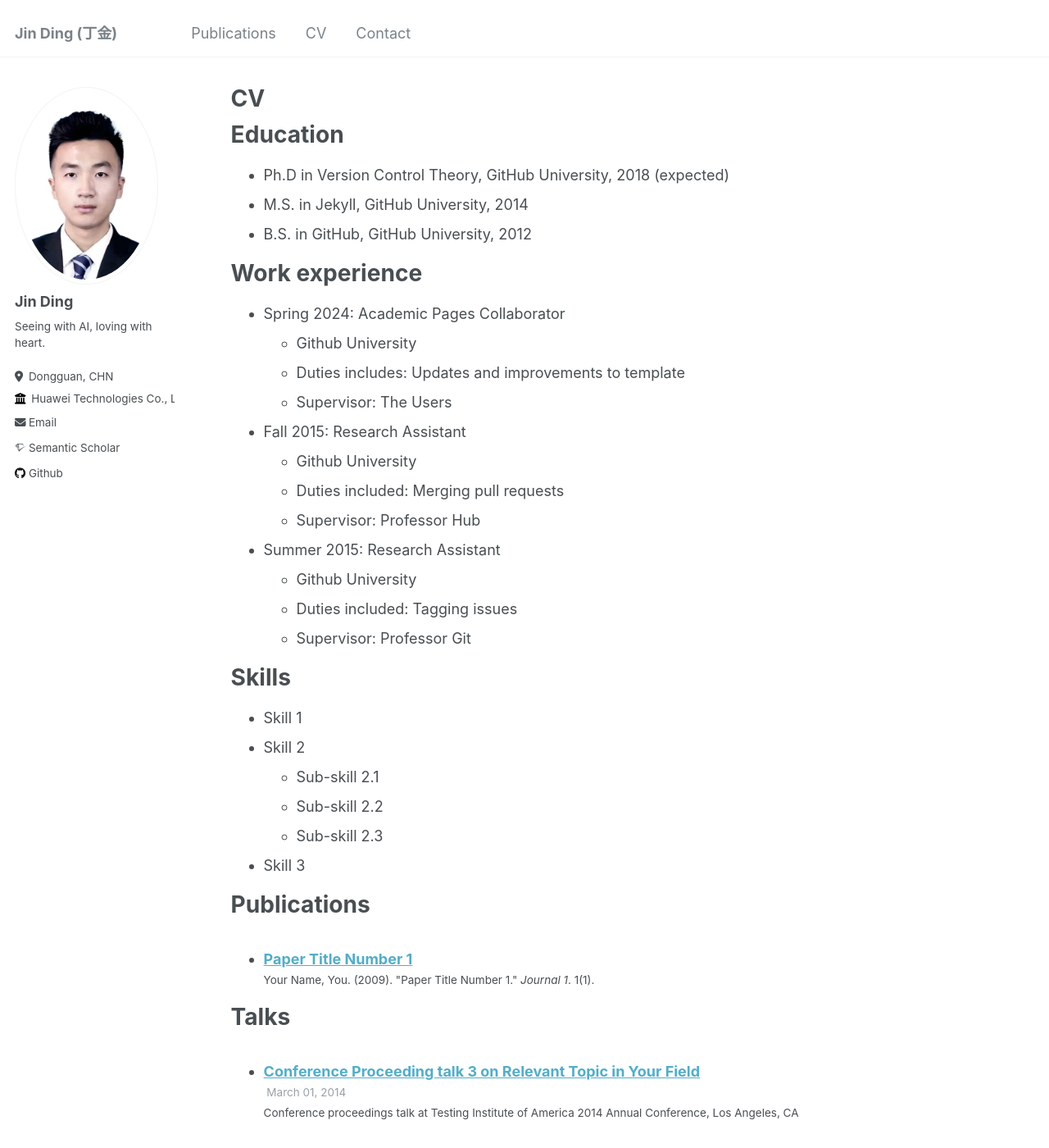
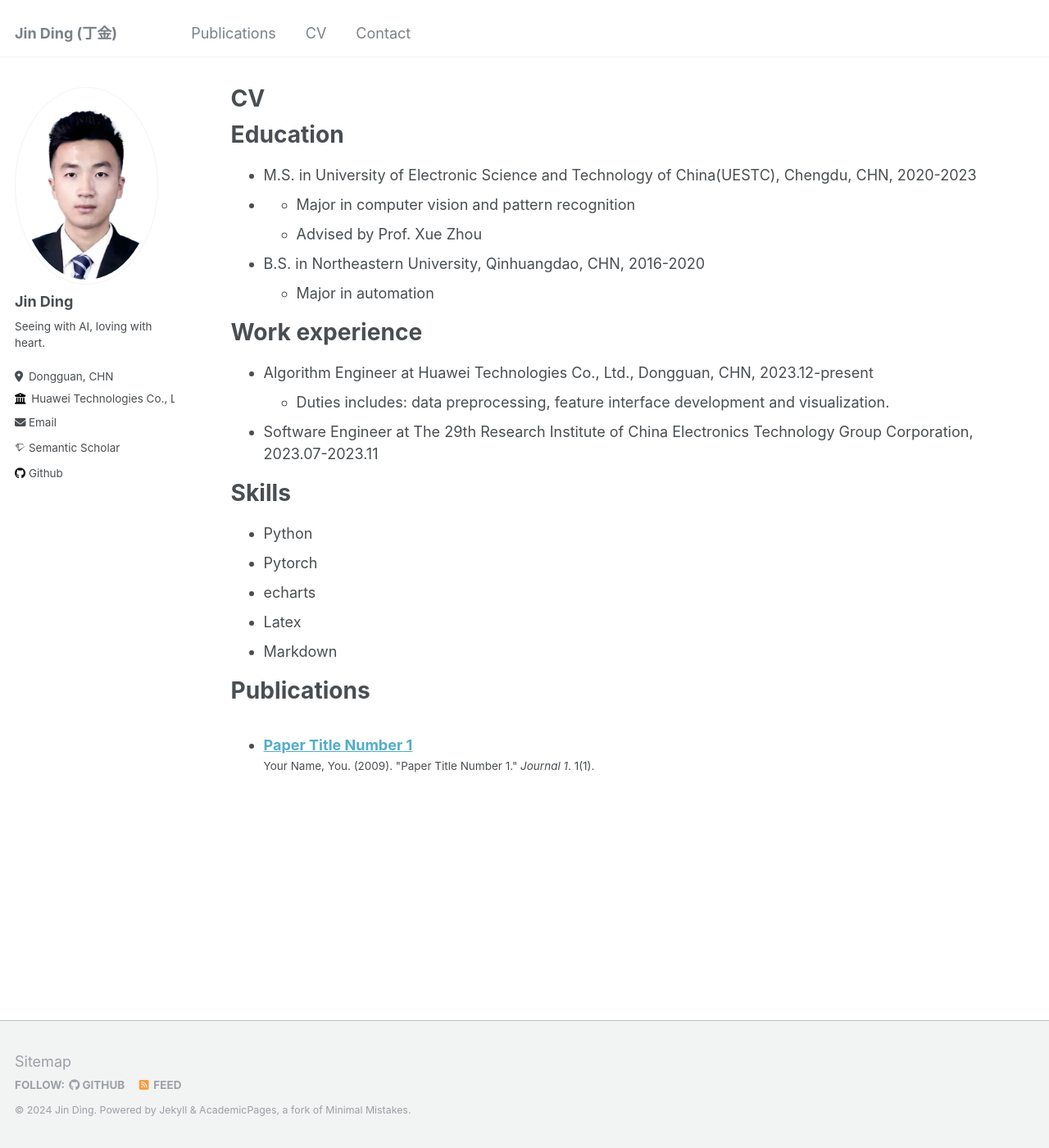
Before and after one commit to DJEddyking/djeddyking.github.io, a Jekyll site: the page built from _pages/cv.md, in a window 1280 px wide and 1400 px high. Shown: the whole window at 82% size. Built offline with Jekyll 4.4.1, drawn with Linux system fonts in a browser that asks for light colours; some web fonts are replaced; some of the changed text lies outside the part shown.

Commit message:
Update cv.md

```diff
--- a/_pages/cv.md
+++ b/_pages/cv.md
@@ -11,54 +11,29 @@ redirect_from:
 
 Education
 ======
-* Ph.D in Version Control Theory, GitHub University, 2018 (expected)
-* M.S. in Jekyll, GitHub University, 2014
-* B.S. in GitHub, GitHub University, 2012
+* M.S. in University of Electronic Science and Technology of China(UESTC), Chengdu, CHN, 2020-2023
+* - Major in computer vision and pattern recognition
+  - Advised by Prof. Xue Zhou
+* B.S. in Northeastern University, Qinhuangdao, CHN, 2016-2020
+  - Major in automation
 
 Work experience
 ======
-* Spring 2024: Academic Pages Collaborator
-  * Github University
-  * Duties includes: Updates and improvements to template
-  * Supervisor: The Users
+* Algorithm Engineer at Huawei Technologies Co., Ltd., Dongguan, CHN, 2023.12-present
+  * Duties includes: data preprocessing, feature interface development and visualization.
 
-* Fall 2015: Research Assistant
-  * Github University
-  * Duties included: Merging pull requests
-  * Supervisor: Professor Hub
-
-* Summer 2015: Research Assistant
-  * Github University
-  * Duties included: Tagging issues
-  * Supervisor: Professor Git
+* Software Engineer at The 29th Research Institute of China Electronics Technology Group Corporation, 2023.07-2023.11
 
 Skills
 ======
-* Skill 1
-* Skill 2
-  * Sub-skill 2.1
-  * Sub-skill 2.2
-  * Sub-skill 2.3
-* Skill 3
+* Python
+* Pytorch
+* echarts
+* Latex
+* Markdown
 
 Publications
 ======
   <ul>{% for post in site.publications reversed %}
     {% include archive-single-cv.html %}
   {% endfor %}</ul>
-
-Talks
-======
-  <ul>{% for post in site.talks reversed %}
-    {% include archive-single-talk-cv.html  %}
-  {% endfor %}</ul>
-
-Teaching
-======
-  <ul>{% for post in site.teaching reversed %}
-    {% include archive-single-cv.html %}
-  {% endfor %}</ul>
-
-Service and leadership
-======
-* Currently signed in to 43 different slack teams
```
